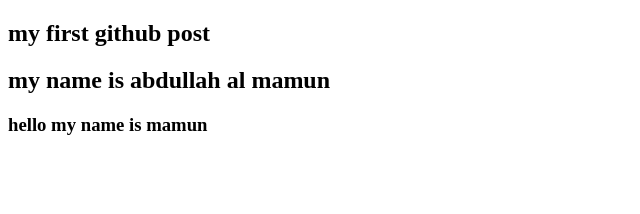
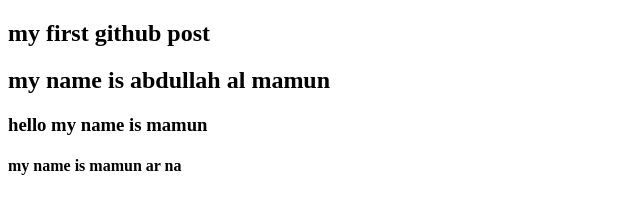
Before and after one commit to mamun945/new-file-html, a plain HTML site: page index.html in a window 1280 px wide. Shown: the whole page, without its empty margins (0-640 px from the left). Drawn offline with Linux system fonts and the light colour scheme.

Commit message:
i have some change

```diff
--- a/index.html
+++ b/index.html
@@ -10,6 +10,7 @@
         <h2>my first github post</h2>
         <h2>my name is abdullah al mamun</h2>
         <h3>hello my name is mamun</h3>
+        <h4>my name is mamun ar na</h4>
     </div>
 </body>
 </html>
```
